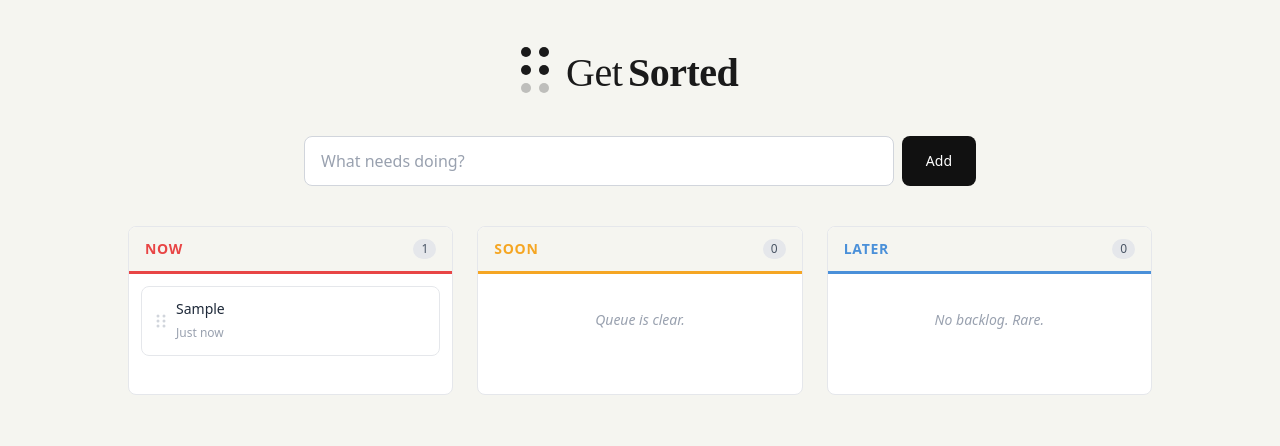
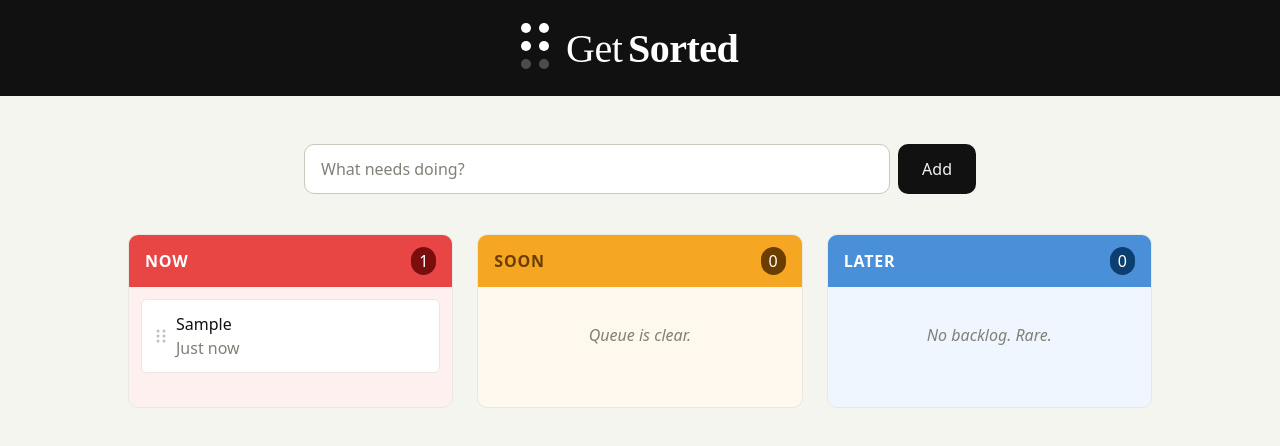
Before and after one commit to Bolujxl/Getsorted, a React (Vite) app: page / in a window 1280 px wide. Both pictures are taken after typing "Sample" into the empty fields and a click on the button "Add". Shown: the top 446 px of the page. Built offline with nearby package versions, Linux system fonts and the light colour scheme.

Commit message:
Dark header bar with logo-dark.svg for proper contrast

```diff
--- a/src/App.tsx
+++ b/src/App.tsx
@@ -2,6 +2,7 @@
 // Component tree: App > InputBar + Board > Column[] > TaskCard[]
 // State lives in App via useState<Task[]>. Drag-and-drop uses @hello-pangea/dnd.
 // No persistence; all data is ephemeral in-memory state.
+// Styling via design tokens from tokens.css, exposed as Tailwind utilities in style.css.
 
 import { useState, useCallback } from 'react'
 import { DragDropContext, Droppable, Draggable } from '@hello-pangea/dnd'
@@ -25,13 +26,43 @@ interface Task {
 // Column configuration
 // ---------------------------------------------------------------------------
 
-const COLUMNS: { id: ColumnId; label: string; accent: string; empty: string }[] = [
-  { id: 'now',   label: 'NOW',   accent: '#E84545', empty: 'Nothing on fire. Nice.' },
-  { id: 'soon',  label: 'SOON',  accent: '#F5A623', empty: 'Queue is clear.' },
-  { id: 'later', label: 'LATER', accent: '#4A90D9', empty: 'No backlog. Rare.' },
+const COLUMNS: { id: ColumnId; label: string; empty: string }[] = [
+  { id: 'now',   label: 'NOW',   empty: 'Nothing on fire. Nice.' },
+  { id: 'soon',  label: 'SOON',  empty: 'Queue is clear.' },
+  { id: 'later', label: 'LATER', empty: 'No backlog. Rare.' },
 ]
 
 const COLUMN_ORDER: ColumnId[] = ['now', 'soon', 'later']
+
+const columnStyles: Record<ColumnId, {
+  headerBg: string
+  headerText: string
+  colBg: string
+  badgeBg: string
+  badgeText: string
+}> = {
+  now: {
+    headerBg:   'bg-gs-now-header',
+    headerText: 'text-gs-now-header-text',
+    colBg:      'bg-gs-now-col',
+    badgeBg:    'bg-gs-now-badge',
+    badgeText:  'text-gs-now-badge-text',
+  },
+  soon: {
+    headerBg:   'bg-gs-soon-header',
+    headerText: 'text-gs-soon-header-text',
+    colBg:      'bg-gs-soon-col',
+    badgeBg:    'bg-gs-soon-badge',
+    badgeText:  'text-gs-soon-badge-text',
+  },
+  later: {
+    headerBg:   'bg-gs-later-header',
+    headerText: 'text-gs-later-header-text',
+    colBg:      'bg-gs-later-col',
+    badgeBg:    'bg-gs-later-badge',
+    badgeText:  'text-gs-later-badge-text',
+  },
+}
 
 // ---------------------------------------------------------------------------
 // Helpers
@@ -116,15 +147,17 @@ function App() {
   }, [])
 
   return (
-    <div className="min-h-screen flex flex-col items-center px-4 py-10">
-      <header className="mb-8">
+    <div className="min-h-screen flex flex-col items-center">
+      <header className="w-full flex justify-center py-4 mb-8" style={{ backgroundColor: 'var(--gs-header-bg)' }}>
         <img
-          src="/logo-light.svg"
+          src="/logo-dark.svg"
           alt="GetSorted"
           height={36}
           style={{ display: 'block' }}
         />
       </header>
+
+      <div className="flex flex-col items-center px-4 py-10 pt-4 w-full">
 
       {/* ---- Input ---- */}
       <div className="w-full max-w-2xl flex gap-2 mb-10">
@@ -134,11 +167,11 @@ function App() {
           onChange={e => setInput(e.target.value)}
           onKeyDown={handleKeyDown}
           placeholder="What needs doing?"
-          className="flex-1 px-4 py-3 rounded-lg border border-gray-300 bg-white text-gray-800 placeholder-gray-400 outline-none focus:border-gray-500 text-base"
+          className="flex-1 px-4 py-3 rounded-gs-md border border-gs-input-border bg-gs-input-bg text-gs-input-text text-gs-base placeholder-gs-input-placeholder outline-none focus:border-gs-input-focus"
         />
         <button
           onClick={addTask}
-          className="px-6 py-3 rounded-lg bg-[#111111] text-white text-sm font-medium hover:bg-gray-800 transition-colors"
+          className="px-6 py-3 rounded-gs-md bg-gs-btn-primary text-gs-btn-primary-text text-gs-sm font-medium hover:opacity-90 transition-opacity"
         >
           Add
         </button>
@@ -157,6 +190,7 @@ function App() {
           ))}
         </div>
       </DragDropContext>
+      </div>
     </div>
   )
 }
@@ -172,20 +206,16 @@ interface ColumnProps {
 }
 
 function Column({ column, tasks, onDelete }: ColumnProps) {
+  const s = columnStyles[column.id]
+
   return (
-    <div className="flex flex-col rounded-lg border border-gray-200 bg-white overflow-hidden">
+    <div className={`flex flex-col rounded-gs-md border border-gs-card-border overflow-hidden ${s.colBg}`}>
       {/* Header */}
-      <div
-        className="flex items-center gap-2 px-4 py-3 border-b bg-[#F5F5F0]"
-        style={{ borderBottomColor: column.accent, borderBottomWidth: 3 }}
-      >
-        <h2
-          className="text-sm font-bold tracking-wider"
-          style={{ color: column.accent }}
-        >
+      <div className={`flex items-center gap-2 px-4 py-3 ${s.headerBg}`}>
+        <h2 className={`text-gs-sm font-bold tracking-wider ${s.headerText}`}>
           {column.label}
         </h2>
-        <span className="ml-auto text-xs font-medium bg-gray-200 text-gray-600 px-2 py-0.5 rounded-full">
+        <span className={`ml-auto text-gs-xs font-medium px-2 py-0.5 rounded-gs-pill ${s.badgeBg} ${s.badgeText}`}>
           {tasks.length}
         </span>
       </div>
@@ -199,7 +229,7 @@ function Column({ column, tasks, onDelete }: ColumnProps) {
             className="flex-1 p-3 space-y-2 min-h-[120px]"
           >
             {tasks.length === 0 ? (
-              <p className="text-sm text-gray-400 italic text-center py-6 select-none">
+              <p className="text-gs-sm text-gs-card-subtext italic text-center py-6 select-none">
                 {column.empty}
               </p>
             ) : (
@@ -237,14 +267,14 @@ function TaskCard({ task, index, onDelete }: TaskCardProps) {
         <div
           ref={provided.innerRef}
           {...provided.draggableProps}
-          className={`group flex items-center gap-2 px-3 py-3 rounded-lg border border-gray-200 bg-white transition-colors select-none ${
-            snapshot.isDragging ? 'border-gray-400' : ''
+          className={`group flex items-center gap-2 px-3 py-3 rounded-gs-sm border border-gs-card-border bg-gs-card-bg transition-colors select-none ${
+            snapshot.isDragging ? 'border-gs-card-subtext' : ''
           }`}
         >
           {/* Drag handle */}
           <div
             {...provided.dragHandleProps}
-            className="flex-shrink-0 text-gray-300 hover:text-gray-500 cursor-grab active:cursor-grabbing"
+            className="flex-shrink-0 text-gs-card-subtext/50 hover:text-gs-card-subtext cursor-grab active:cursor-grabbing"
           >
             <svg width="14" height="14" viewBox="0 0 14 14" fill="currentColor">
               <circle cx="4" cy="2" r="1.5" />
@@ -258,8 +288,8 @@ function TaskCard({ task, index, onDelete }: TaskCardProps) {
 
           {/* Content */}
           <div className="flex-1 min-w-0">
-            <p className="text-sm text-gray-800 truncate">{task.title}</p>
-            <span className="text-xs text-gray-400">
+            <p className="text-gs-sm text-gs-card-text truncate">{task.title}</p>
+            <span className="text-gs-xs text-gs-card-subtext">
               {getRelativeTime(task.createdAt)}
             </span>
           </div>
@@ -267,7 +297,7 @@ function TaskCard({ task, index, onDelete }: TaskCardProps) {
           {/* Delete */}
           <button
             onClick={() => onDelete(task.id)}
-            className="flex-shrink-0 w-6 h-6 flex items-center justify-center rounded text-gray-300 hover:text-red-500 hover:bg-red-50 opacity-0 group-hover:opacity-100 transition-opacity"
+            className="flex-shrink-0 w-6 h-6 flex items-center justify-center rounded text-gs-card-subtext/50 hover:text-gs-now-header hover:bg-gs-now-col opacity-0 group-hover:opacity-100 transition-opacity"
             aria-label="Delete task"
           >
             <svg width="14" height="14" viewBox="0 0 14 14" fill="currentColor">
--- a/src/style.css
+++ b/src/style.css
@@ -1,7 +1,68 @@
 @import "tailwindcss";
+@import "./tokens.css";
+
+@theme {
+  /* App shell */
+  --color-gs-app-bg: var(--gs-app-bg);
+  --color-gs-card-bg: var(--gs-card-bg);
+  --color-gs-card-border: var(--gs-card-border);
+  --color-gs-card-text: var(--gs-card-text);
+  --color-gs-card-subtext: var(--gs-card-subtext);
+
+  /* Input */
+  --color-gs-input-bg: var(--gs-input-bg);
+  --color-gs-input-border: var(--gs-input-border);
+  --color-gs-input-focus: var(--gs-input-focus);
+  --color-gs-input-text: var(--gs-input-text);
+  --color-gs-input-placeholder: var(--gs-input-placeholder);
+
+  /* Buttons */
+  --color-gs-btn-primary: var(--gs-btn-primary-bg);
+  --color-gs-btn-primary-text: var(--gs-btn-primary-text);
+  --color-gs-btn-ghost-border: var(--gs-btn-ghost-border);
+  --color-gs-btn-ghost-text: var(--gs-btn-ghost-text);
+
+  /* NOW column */
+  --color-gs-now-header: var(--gs-now-header-bg);
+  --color-gs-now-header-text: var(--gs-now-header-text);
+  --color-gs-now-col: var(--gs-now-col-bg);
+  --color-gs-now-col-border: var(--gs-now-col-border);
+  --color-gs-now-badge: var(--gs-now-badge-bg);
+  --color-gs-now-badge-text: var(--gs-now-badge-text);
+
+  /* SOON column */
+  --color-gs-soon-header: var(--gs-soon-header-bg);
+  --color-gs-soon-header-text: var(--gs-soon-header-text);
+  --color-gs-soon-col: var(--gs-soon-col-bg);
+  --color-gs-soon-col-border: var(--gs-soon-col-border);
+  --color-gs-soon-badge: var(--gs-soon-badge-bg);
+  --color-gs-soon-badge-text: var(--gs-soon-badge-text);
+
+  /* LATER column */
+  --color-gs-later-header: var(--gs-later-header-bg);
+  --color-gs-later-header-text: var(--gs-later-header-text);
+  --color-gs-later-col: var(--gs-later-col-bg);
+  --color-gs-later-col-border: var(--gs-later-col-border);
+  --color-gs-later-badge: var(--gs-later-badge-bg);
+  --color-gs-later-badge-text: var(--gs-later-badge-text);
+
+  /* Typography */
+  --font-size-gs-xs: var(--gs-text-xs);
+  --font-size-gs-sm: var(--gs-text-sm);
+  --font-size-gs-base: var(--gs-text-base);
+  --font-size-gs-md: var(--gs-text-md);
+  --font-size-gs-lg: var(--gs-text-lg);
+  --font-size-gs-xl: var(--gs-text-xl);
+
+  /* Radius */
+  --radius-gs-sm: var(--gs-radius-sm);
+  --radius-gs-md: var(--gs-radius-md);
+  --radius-gs-lg: var(--gs-radius-lg);
+  --radius-gs-pill: var(--gs-radius-pill);
+}
 
 body {
   margin: 0;
   font-family: system-ui, -apple-system, BlinkMacSystemFont, 'Segoe UI', Roboto, sans-serif;
-  background: #F5F5F0;
+  background: var(--gs-app-bg);
 }
--- /dev/null
+++ b/src/tokens.css
@@ -0,0 +1,182 @@
+/* ============================================
+   GETSORTED — Design Tokens
+   Material Design 3 role mapping
+   ============================================ */
+
+:root {
+
+  /* ── Brand / Primary ── */
+  --gs-primary-50:  #F2F2F0;
+  --gs-primary-200: #D9D9D5;
+  --gs-primary-400: #A3A3A0;
+  --gs-primary-600: #4A4A48;
+  --gs-primary-800: #1F1F1E;
+  --gs-primary-900: #111111;
+
+  /* ── Now — Urgency Red ── */
+  --gs-now-50:  #FFF0F0;
+  --gs-now-200: #FFB3B3;
+  --gs-now-400: #F56B6B;
+  --gs-now-500: #E84545;
+  --gs-now-600: #CC2828;
+  --gs-now-800: #7A0E0E;
+
+  /* ── Soon — Attention Amber ── */
+  --gs-soon-50:  #FFF8EC;
+  --gs-soon-200: #FFE0A0;
+  --gs-soon-400: #F5C060;
+  --gs-soon-500: #F5A623;
+  --gs-soon-600: #C47D0A;
+  --gs-soon-800: #6B3E00;
+
+  /* ── Later — Calm Blue ── */
+  --gs-later-50:  #EFF6FF;
+  --gs-later-200: #BFDBFE;
+  --gs-later-400: #7AB8F0;
+  --gs-later-500: #4A90D9;
+  --gs-later-600: #2563A8;
+  --gs-later-800: #0C3F70;
+
+  /* ── Surface — Warm Neutral ── */
+  --gs-surface-50:  #FAFAF8;
+  --gs-surface-100: #F5F5F0;
+  --gs-surface-200: #E8E8E2;
+  --gs-surface-400: #C8C8C0;
+  --gs-surface-600: #808078;
+  --gs-surface-800: #3A3A34;
+
+  /* ──────────────────────────────────────────
+     MATERIAL DESIGN 3 ROLE ASSIGNMENTS
+     Use these in your components, not raw
+     palette values above.
+  ────────────────────────────────────────── */
+
+  /* Primary */
+  --md-primary:            var(--gs-primary-900);  /* #111111 */
+  --md-on-primary:         var(--gs-primary-50);   /* #F2F2F0 */
+  --md-primary-container:  var(--gs-primary-200);  /* #D9D9D5 */
+  --md-on-primary-container: var(--gs-primary-900);
+
+  /* Secondary — Later / Blue */
+  --md-secondary:            var(--gs-later-500);  /* #4A90D9 */
+  --md-on-secondary:         #FFFFFF;
+  --md-secondary-container:  var(--gs-later-50);   /* #EFF6FF */
+  --md-on-secondary-container: var(--gs-later-800);
+
+  /* Tertiary — Soon / Amber */
+  --md-tertiary:            var(--gs-soon-500);    /* #F5A623 */
+  --md-on-tertiary:         var(--gs-soon-800);    /* #6B3E00 */
+  --md-tertiary-container:  var(--gs-soon-50);     /* #FFF8EC */
+  --md-on-tertiary-container: var(--gs-soon-800);
+
+  /* Error — Now / Red */
+  --md-error:            var(--gs-now-500);        /* #E84545 */
+  --md-on-error:         #FFFFFF;
+  --md-error-container:  var(--gs-now-50);         /* #FFF0F0 */
+  --md-on-error-container: var(--gs-now-800);
+
+  /* Surface */
+  --md-background:          var(--gs-surface-100); /* #F5F5F0 — app bg */
+  --md-surface:             #FFFFFF;               /* card fills */
+  --md-surface-variant:     var(--gs-surface-50);  /* #FAFAF8 — subtle surface */
+  --md-on-surface:          var(--gs-primary-900); /* #111111 — primary text */
+  --md-on-surface-variant:  var(--gs-surface-600); /* #808078 — muted text */
+
+  /* Outline */
+  --md-outline:         var(--gs-surface-400);     /* #C8C8C0 — borders */
+  --md-outline-variant: var(--gs-surface-200);     /* #E8E8E2 — dividers */
+
+  /* ──────────────────────────────────────────
+     COMPONENT SHORTCUTS
+     Named for what they do in GetSorted.
+  ────────────────────────────────────────── */
+
+  /* App shell */
+  --gs-app-bg:          var(--md-background);
+  --gs-header-bg:       var(--md-primary);
+  --gs-header-text:     var(--md-on-primary);
+
+  /* Cards / task items */
+  --gs-card-bg:         var(--md-surface);
+  --gs-card-border:     var(--md-outline-variant);
+  --gs-card-text:       var(--md-on-surface);
+  --gs-card-subtext:    var(--md-on-surface-variant);
+
+  /* NOW column */
+  --gs-now-header-bg:   var(--gs-now-500);
+  --gs-now-header-text: #FFFFFF;
+  --gs-now-col-bg:      var(--gs-now-50);
+  --gs-now-col-border:  var(--gs-now-200);
+  --gs-now-badge-bg:    var(--gs-now-800);
+  --gs-now-badge-text:  #FFFFFF;
+
+  /* SOON column */
+  --gs-soon-header-bg:   var(--gs-soon-500);
+  --gs-soon-header-text: var(--gs-soon-800);
+  --gs-soon-col-bg:      var(--gs-soon-50);
+  --gs-soon-col-border:  var(--gs-soon-200);
+  --gs-soon-badge-bg:    var(--gs-soon-800);
+  --gs-soon-badge-text:  #FFFFFF;
+
+  /* LATER column */
+  --gs-later-header-bg:   var(--gs-later-500);
+  --gs-later-header-text: #FFFFFF;
+  --gs-later-col-bg:      var(--gs-later-50);
+  --gs-later-col-border:  var(--gs-later-200);
+  --gs-later-badge-bg:    var(--gs-later-800);
+  --gs-later-badge-text:  #FFFFFF;
+
+  /* Input */
+  --gs-input-bg:        var(--md-surface);
+  --gs-input-border:    var(--md-outline);
+  --gs-input-focus:     var(--md-primary);
+  --gs-input-text:      var(--md-on-surface);
+  --gs-input-placeholder: var(--md-on-surface-variant);
+
+  /* Buttons */
+  --gs-btn-primary-bg:    var(--md-primary);
+  --gs-btn-primary-text:  var(--md-on-primary);
+  --gs-btn-ghost-border:  var(--md-outline);
+  --gs-btn-ghost-text:    var(--md-on-surface);
+
+  /* Typography scale */
+  --gs-text-xs:   11px;
+  --gs-text-sm:   13px;
+  --gs-text-base: 15px;
+  --gs-text-md:   17px;
+  --gs-text-lg:   22px;
+  --gs-text-xl:   28px;
+
+  /* Spacing scale */
+  --gs-space-1: 4px;
+  --gs-space-2: 8px;
+  --gs-space-3: 12px;
+  --gs-space-4: 16px;
+  --gs-space-5: 24px;
+  --gs-space-6: 32px;
+
+  /* Radius */
+  --gs-radius-sm: 6px;
+  --gs-radius-md: 10px;
+  --gs-radius-lg: 14px;
+  --gs-radius-pill: 999px;
+
+}
+
+
+/* ── Dark mode overrides ── */
+@media (prefers-color-scheme: dark) {
+  :root {
+    --md-background:          #0F0F0E;
+    --md-surface:             #1A1A18;
+    --md-surface-variant:     #222220;
+    --md-on-surface:          #F2F2F0;
+    --md-on-surface-variant:  #808078;
+    --md-outline:             #3A3A34;
+    --md-outline-variant:     #2A2A26;
+
+    --gs-now-col-bg:    #1F0A0A;
+    --gs-soon-col-bg:   #1F1508;
+    --gs-later-col-bg:  #0A1320;
+  }
+}
```
